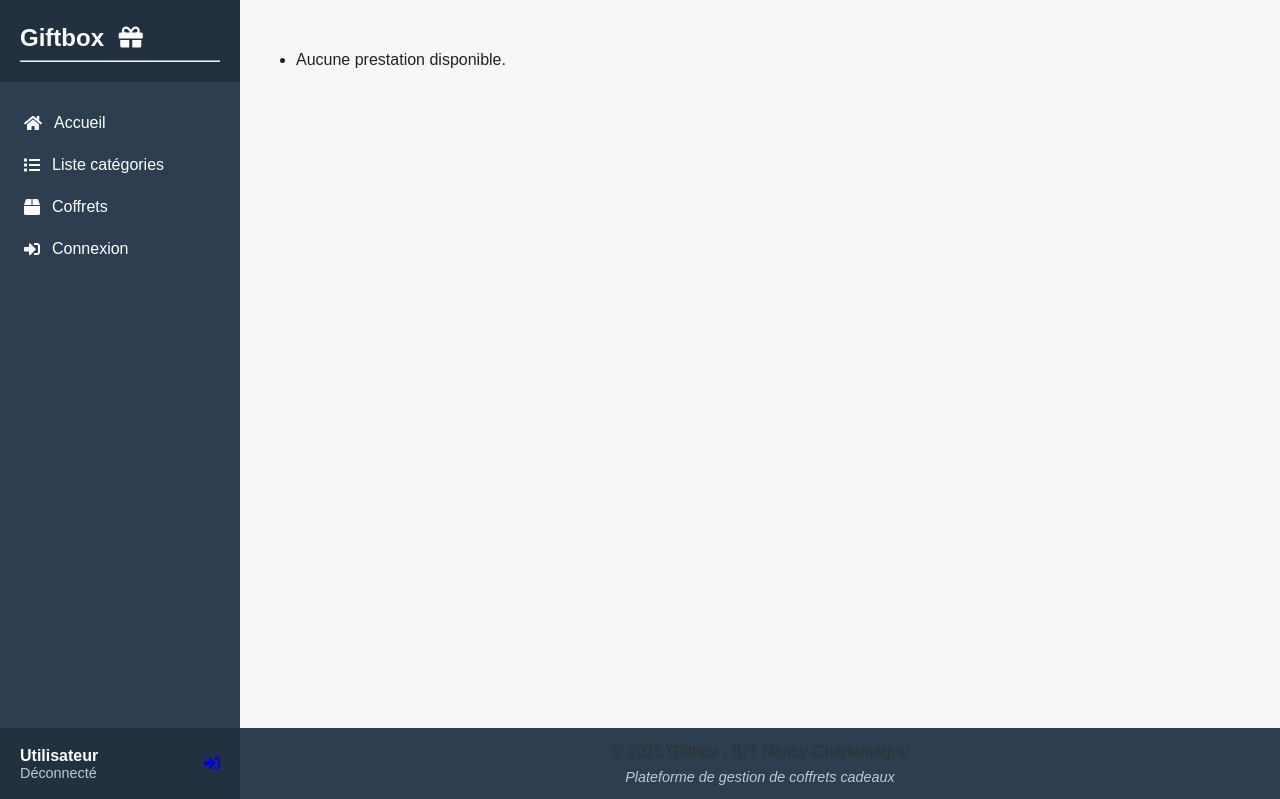
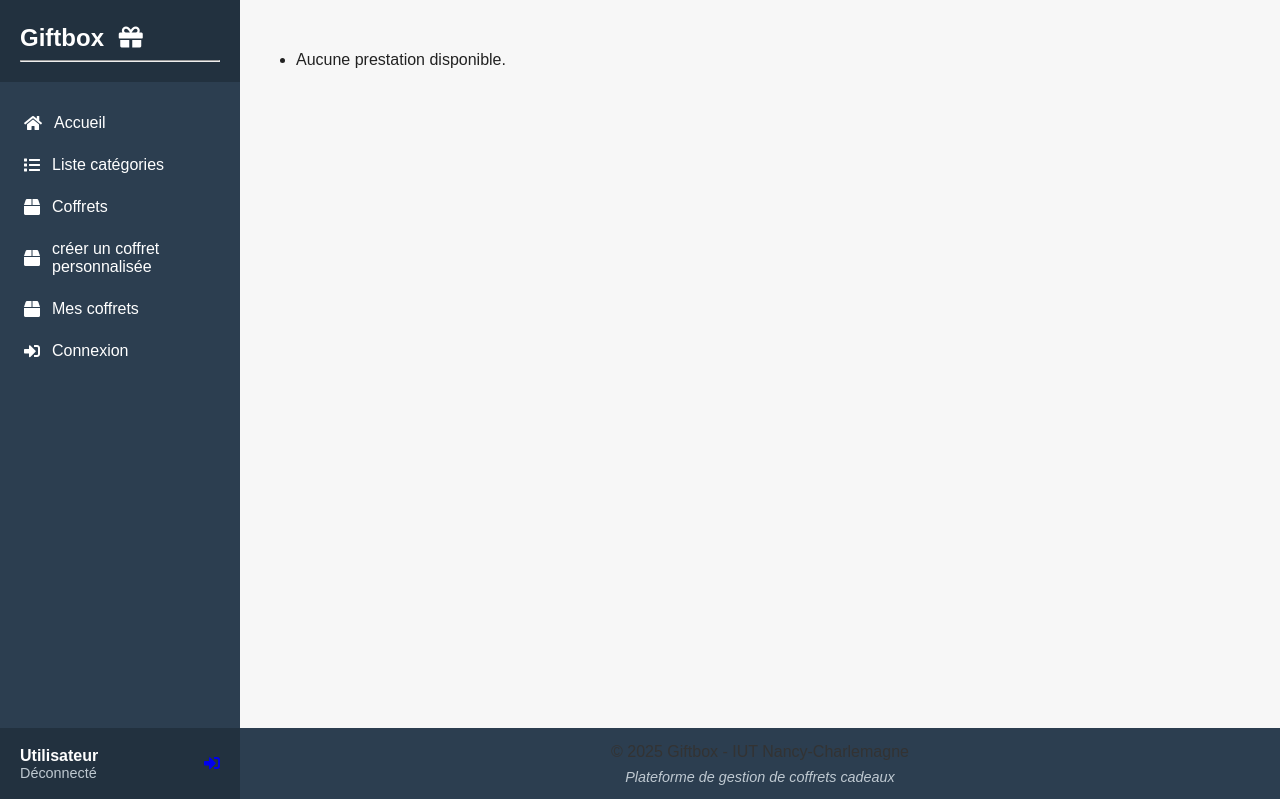
Before and after one commit to NaasaX/giftbox, a PHP site: template src/webui/views/coffret.twig in a window 1280 px wide. Shown: the top 799 px of the page. Run offline with PHP 8.4, Linux system fonts and the light colour scheme; the template is opened without the code that fills it, so the values that code supplies are empty; some libraries are stand-ins or nearby versions.

Commit message:
fix: nav bar

```diff
--- a/src/webui/views/layout.twig
+++ b/src/webui/views/layout.twig
@@ -263,6 +263,14 @@ footer {
                 <i class="fas fa-box"></i>
                 <span>Coffrets</span>
             </a>
+            <a href="/creer-box" class="nav-button">
+                <i class="fas fa-box"></i>
+                <span>créer un coffret personnalisée</span>
+            </a>
+            <a href="/mes-box" class="nav-button">
+                <i class="fas fa-box"></i>
+                <span>Mes coffrets</span>
+            </a>
             <a href="/signin" class="nav-button">
                 <i class="fas fa-sign-in-alt"></i>
                 <span>Connexion</span>
```
